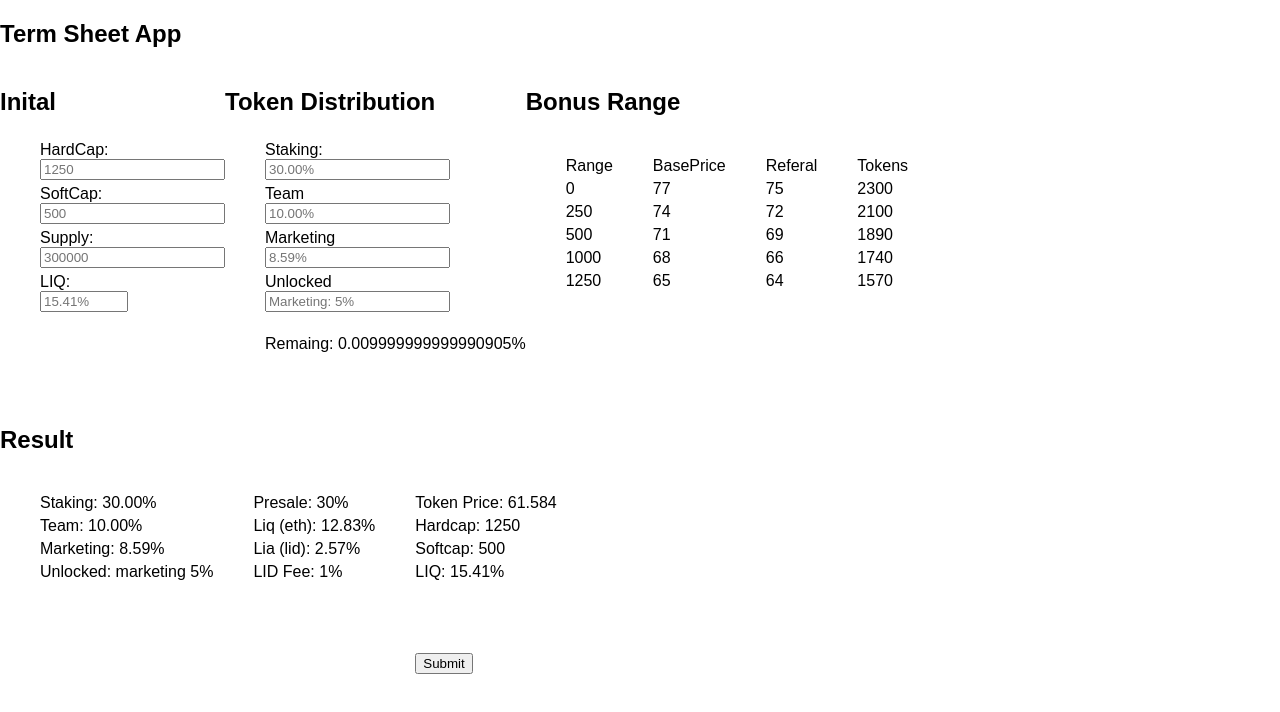
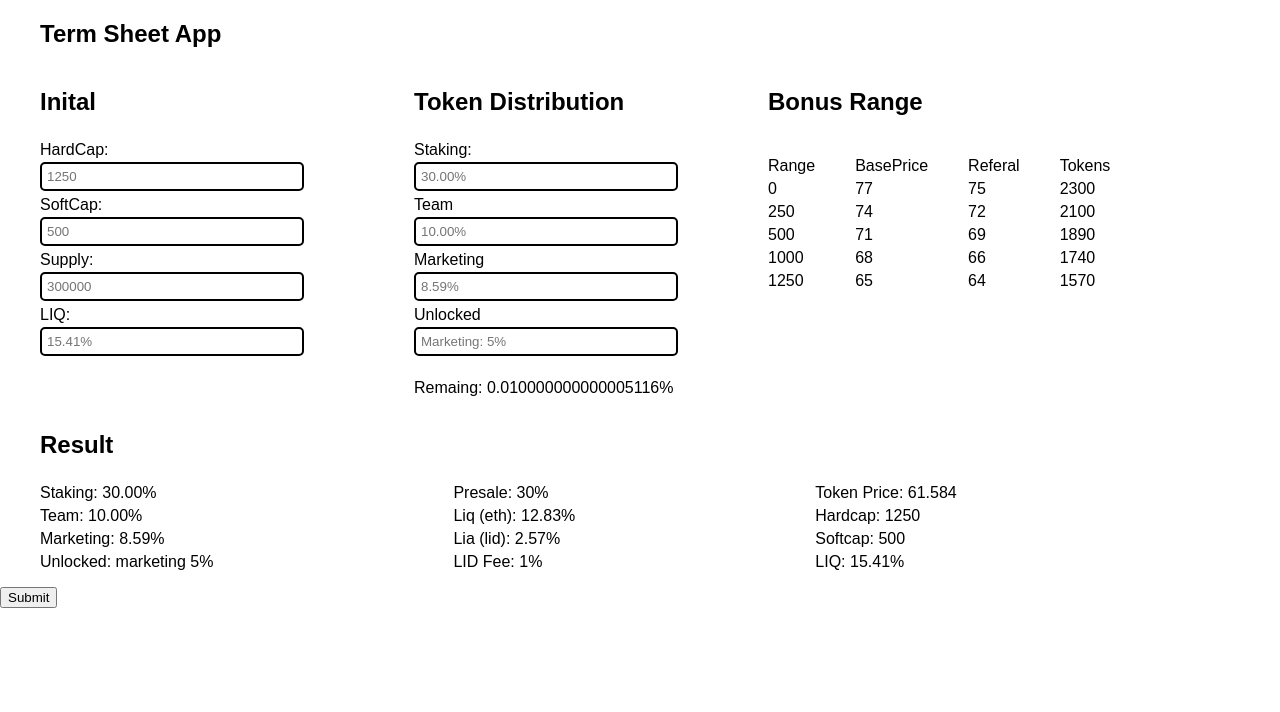
Before and after one commit to Klongrich/TermSheet_UI, a React (Create React App) app: page / in a window 1280 px wide. Shown: the top 712 px of the page. Built offline with nearby package versions, Linux system fonts and the light colour scheme.

Commit message:
better layout

```diff
--- a/src/App.js
+++ b/src/App.js
@@ -11,6 +11,34 @@ const Container = styled.div`
   li {
     padding-top: 5px;
   }
+
+  h2 {
+    margin-left: 40px;
+  }
+
+  input {
+    margin-top: 3px;
+    border-radius: 5px;
+    border: 2px solid black;
+    padding: 5px;
+    width: 250px;
+  }
+`
+
+const ResultsContainer = styled.div`
+  font-family: Gotham, sans-serif;
+
+  margin-top: 20px;
+
+  ul {
+    margin-right: 200px;
+    margin-top: 0px;
+  }
+
+  h2 {
+    margin-right: 750px
+  }
+
 `
 const ILOdata = {
     hardcap: "",
@@ -52,17 +80,17 @@ function App() {
     console.log(parseFloat(team));
 
     //36 comes from 30% presale, 5% unlocked, 1% LID fee
-    return(parseFloat(marketing)
+    return((parseFloat(marketing)
     + parseFloat(staking)
     + parseFloat(team)
     + parseFloat(ethLiq)
     + parseFloat(lidLiq)
-    + 36)
+    + 36).toFixed(2))
   }
 
   function get_token_price() {
     return (
-      (parseFloat(supply) * (ethLiq / 100)) / (parseFloat(hardcap) * 0.5)
+      (parseFloat(supply) * (ethLiq / 100)) / (parseFloat(hardcap) * 0.5).toFixed(2)
     )
   };
 
@@ -78,7 +106,8 @@ function App() {
       <h2>Term Sheet App </h2>
 
 
-      <div Style="float: left">
+      <div Style="float: left;
+                  margin-right: 70px;">
       <h2>Inital</h2>
       <ul>
         <li> HardCap: <br />
@@ -115,7 +144,8 @@ function App() {
       </ul>
       </div>
 
-  <div Style="float: left">
+  <div Style="float: left;
+              margin-right: 50px;">
       <h2> Token Distribution </h2>
       <ul>
         <li>Staking: <br />
@@ -192,8 +222,8 @@ function App() {
   </div>
 
 
-      <h2> Result </h2>
-
+    <ResultsContainer>
+    <h2> Result </h2>
 
     <ul Style="float: left">
         <li>Staking: {staking}</li>
@@ -216,18 +246,15 @@ function App() {
         <li>Hardcap: {hardcap}</li>
         <li>Softcap: {softCap} </li>
         <li>LIQ: {liq} </li>
+    </ul>
 
-        <br /> <br /> <br /> <br />
-        <button onClick={() => calculate_outcome()}
+      <br />
+
+      <button onClick={() => calculate_outcome()}
               Style="display: inline-block">
         Submit
       </button>
-
-    </ul>
-
-
-      <br />
-
+      </ResultsContainer>
     </Container>
     </>
 
```
